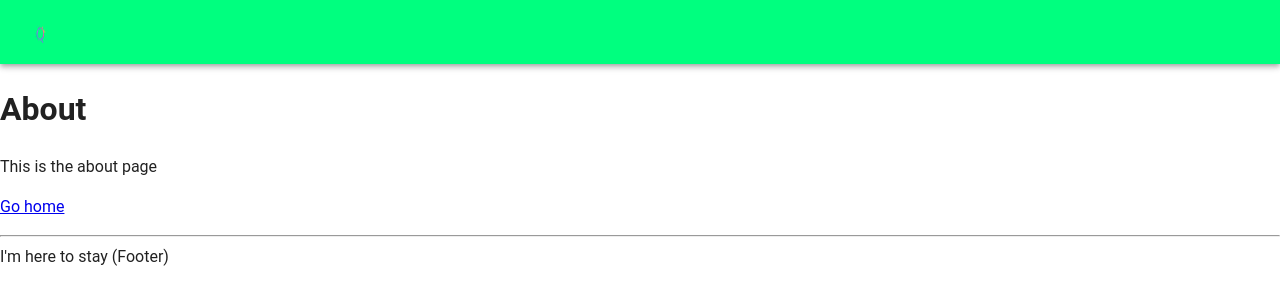
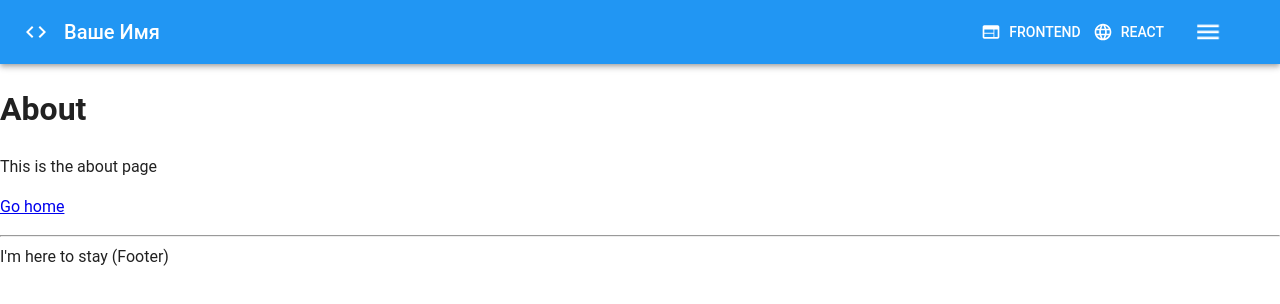
Before and after one commit to tjuana/profile, a Next.js app: page /about in a window 1280 px wide. Shown: the top 304 px of the page. Built offline with nearby package versions, Linux system fonts and the light colour scheme.

Commit message:
frontend header

```diff
--- a/components/Layout.tsx
+++ b/components/Layout.tsx
@@ -27,8 +27,8 @@ const Layout = ({ children, title = "This is the default title" }: Props) => (
   </div>
 );
 
-const LayoutWithTheme: React.FC<LayoutWithThemeProps> = (props) => (
-  <MyApp Component={Layout} pageProps={props} />
+const LayoutWithTheme: React.FC<LayoutWithThemeProps> = ({ title, ...props }) => (
+  <MyApp Component={Layout} pageProps={{ ...props, title }} />
 );
 
 export default LayoutWithTheme;
--- a/components/header/appBar.tsx
+++ b/components/header/appBar.tsx
@@ -1,29 +1,34 @@
-import React, { ReactNode } from "react";
-import { AppBar, Avatar, Tooltip } from '@mui/material';
-import Box from '@mui/material/Box';
-import HeaderMenu from "./menu";
+import React from 'react';
+import { AppBar, Toolbar, Typography, Button, IconButton, Box } from '@mui/material';
+import MenuIcon from '@mui/icons-material/Menu';
+import CodeIcon from '@mui/icons-material/Code';
+import WebIcon from '@mui/icons-material/Web';
+import LanguageIcon from '@mui/icons-material/Language';
+import HeaderMenu from './menu';
 
-const pages = ['Products', 'Pricing', 'Blog'];
-      {/* <nav>
-        <Link href="/">Home</Link> | <Link href="/about">About</Link> |{" "}
-        <Link href="/users">Users List</Link> |{" "}
-        <a href="/api/users">Users API</a>
-      </nav> */}
 const AppBarButton = () => {
-	const [anchorElNav, setAnchorElNav] = React.useState<null | HTMLElement>(null);
-
-	const handleOpenNavMenu = (event: React.MouseEvent<HTMLElement>) => {
-		setAnchorElNav(event.currentTarget);
-	};
-
-	const handleCloseNavMenu = () => {
-		setAnchorElNav(null);
-	};
 
 	return (
 	<Box sx={{ flexGrow: 1 }}>
-		<AppBar position="static" color="info">
-			<HeaderMenu />
+		<AppBar position="static">
+			<Toolbar>
+				{/* Логотип или иконка */}
+				<CodeIcon sx={{ mr: 2 }} />
+
+				{/* Название сайта */}
+				<Typography variant="h6" component="div" sx={{ flexGrow: 1 }}>
+				Ваше Имя
+				</Typography>
+
+				{/* Навыки и ссылки */}
+				<Button color="inherit" startIcon={<WebIcon />}>
+				Frontend
+				</Button>
+				<Button color="inherit" startIcon={<LanguageIcon />}>
+				React
+				</Button>
+				<HeaderMenu />
+			</Toolbar>
 		</AppBar>
 	</Box>
 	)
--- a/components/header/menu.tsx
+++ b/components/header/menu.tsx
@@ -1,5 +1,5 @@
 import React, { ReactNode } from "react";
-import { AppBar, Avatar, Tooltip } from '@mui/material';
+import { AppBar, Avatar, Tooltip, keyframes } from '@mui/material';
 import Box from '@mui/material/Box';
 import Toolbar from '@mui/material/Toolbar';
 import Typography from '@mui/material/Typography';
@@ -12,6 +12,18 @@ import MenuIcon from '@mui/icons-material/Menu';
 import HomeIcon from '@mui/icons-material/Home';
 import AdbIcon from '@mui/icons-material/Adb';
 import Image from 'next/image';
+
+const pulse = keyframes`
+  0% {
+    transform: scale(1);
+  }
+  50% {
+    transform: scale(1.2);
+  }
+  100% {
+    transform: scale(1);
+  }
+`;
 
 const pages = ['Products', 'Pricing', 'Blog'];
       {/* <nav>
@@ -37,11 +49,14 @@ const HeaderMenu = () => {
 				edge="start"
 				color="inherit"
 				aria-label="menu"
-				sx={{ mr: 2 }}
+				sx={{
+					animation: `${pulse} 1s infinite`,
+				  }}
+				// style={{ transform: anchorElNav ? 'rotate(180deg)' : 'rotate(0)' }}
 				onClick={handleOpenNavMenu}
 			>
-				{/* <MenuIcon /> */}
-				<Image src="/icon_vlad.png" alt="My Icon" width={33} height={33} />
+				<MenuIcon />
+				{/* <Image src="/icon_vlad.png" alt="My Icon" width={33} height={33} /> */}
 			</IconButton>
 			<Box sx={{ flexGrow: 0 }}>
 			<Menu
--- a/pages/index.tsx
+++ b/pages/index.tsx
@@ -16,7 +16,6 @@ const IndexPage: React.FC<IndexPageProps> = ({ data }) => (
       <p>Loading...</p>
     )}
     <p>
-      <p className="space-text">This is a space-themed paragraph.</p>
       <Link href="/about">About</Link>
     </p>
   </Layout>
--- a/pages/types/types.ts
+++ b/pages/types/types.ts
@@ -3,6 +3,8 @@ export interface IndexPageProps {
 }
 
 export interface LayoutWithThemeProps {
+	children?: React.ReactNode;
+	title?: string;
 	// You can add any additional props if needed
 }
 
```
Lines whose indentation alone changed are shown as unchanged.
